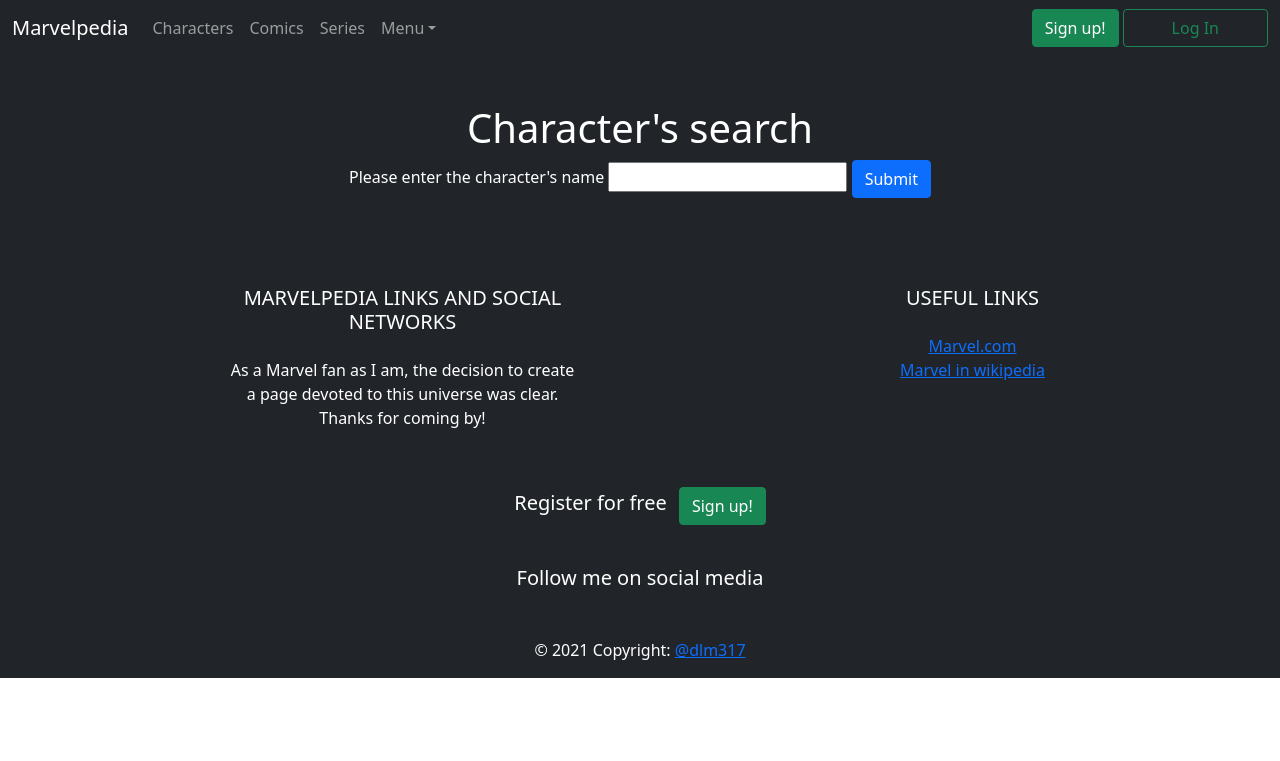
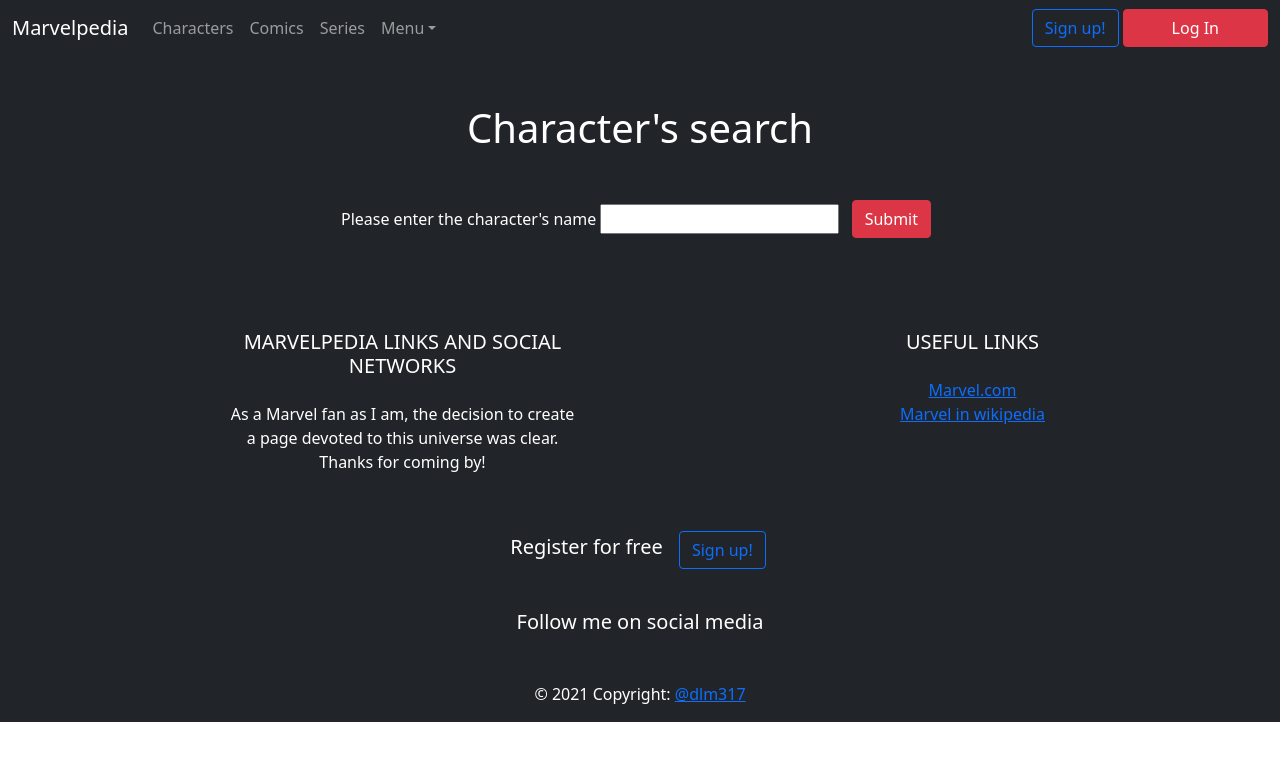
Before and after one commit to dmoreira317/marvel_site, a Django app: page /pages/characters/ in a window 1280 px wide. Shown: the top 761 px of the page. Run offline with Django 3.2, Linux system fonts and the light colour scheme.

Commit message:
Trying new color for the buttons

```diff
--- a/marvelpedia/marvelpedia/templates/marvelapp01/characters.html
+++ b/marvelpedia/marvelpedia/templates/marvelapp01/characters.html
@@ -10,10 +10,9 @@
 <!--content-->
     <div class="my-5">
         <h1 class="text-white text-center">Character's search</h1>
-        <form action="{% url 'marvelapp01:characters_search' %}" method="get" class="text-center">
+        <form action="{% url 'marvelapp01:characters_search' %}" method="get" class="text-center mt-5">
             <span class="text-white"> Please enter the character's name </span><input type="text" name="name" id="name">
-            <input type="submit" value="Submit" class="btn btn-primary">
-
+            <input type="submit" value="Submit" class="btn btn-danger mx-2 mb-1">
         </form>
     </div>
 {% endblock %}
--- a/marvelpedia/marvelpedia/templates/marvelapp01/login.html
+++ b/marvelpedia/marvelpedia/templates/marvelapp01/login.html
@@ -31,7 +31,7 @@
             </div>
             <div class="form-row mx-4 align-items-center">
                 <div class="container text-center">
-                    <button class="btn btn-primary mx-4 my-3 px-4" type="submit">Submit</button>
+                    <button class="btn btn-danger mx-4 my-3 px-4" type="submit">Submit</button>
                 </div>
             </div>
         </form>
--- a/marvelpedia/marvelpedia/templates/marvelapp01/sign_up_form.html
+++ b/marvelpedia/marvelpedia/templates/marvelapp01/sign_up_form.html
@@ -57,7 +57,7 @@
                 </div>
                 <div class="form-row mx-4 align-items-center">
                     <div class="container text-center">
-                        <button class="btn btn-primary mx-4 my-3 px-4" type="submit">Submit</button>
+                        <button class="btn btn-danger mx-4 my-3 px-4" type="submit">Submit</button>
                     </div>
                 </div>
             </div>
@@ -65,7 +65,7 @@
     </div>
 </div>
 <div>
-{% if form.errors %}
+{% if error %}
 
     {{form.username.errors.as_text}}
     # this will remove the `<ul></ul>` tag that django generates by default
--- a/marvelpedia/marvelpedia/templates/marvelapp01/template1.html
+++ b/marvelpedia/marvelpedia/templates/marvelapp01/template1.html
@@ -58,10 +58,10 @@
               <form class="d-flex">
 
                 {% if request.user.is_authenticated %}
-                  <a href="{% url 'marvelapp01:signout' %}" class="btn btn-outline-success px-5">Log Out</a>
+                  <a href="{% url 'marvelapp01:signout' %}" class="btn btn-outline-danger px-5">Log Out</a>
                 {% else %}
-                <a href="{% url 'marvelapp01:sign_up_form' %}" class="btn btn-success btn-rounded mx-1">Sign up!</a>
-                <a href="{% url 'marvelapp01:login' %}" class="btn btn-outline-success px-5">Log In</a>
+                <a href="{% url 'marvelapp01:sign_up_form' %}" class="btn btn-outline-primary mx-1">Sign up!</a>
+                <a href="{% url 'marvelapp01:login' %}" class="btn btn-danger btn-rounded px-5">Log In</a>
                 {% endif %}
               </form>
             </div>
@@ -153,7 +153,7 @@
             <h5 class="mb-1 text-white">Register for free</h5>
           </li>
           <li class="list-inline-item">
-            <a href="{% url 'marvelapp01:sign_up_form' %}" class="btn btn-success btn-rounded">Sign up!</a>
+            <a href="{% url 'marvelapp01:sign_up_form' %}" class="btn btn-outline-primary mx-1">Sign up!</a>
           </li>
         </ul>
         {% endif %}
@@ -164,8 +164,8 @@
         <!-- Social buttons -->
           <div class="align-content-center text-center">
             <h5 class="text-white">Follow me on social media</h5>
-            <a href="https://github.com/dmoreira317" role="button" target="_blank"><i class="fa fa-github fa-4x col-lg-2 mx-2"></i></a>
-            <a href="https://www.linkedin.com/in/diego-moreira-a60a68185" role="button" target="_blank"><i class="fa fa-linkedin in fa-4x col-lg-2 mx-2"></i></a>
+            <a href="https://github.com/dmoreira317" role="button" target="_blank"><i class="fa fa-github fa-4x col-sm mx-1"></i></a>
+            <a href="https://www.linkedin.com/in/diego-moreira-a60a68185" role="button" target="_blank"><i class="fa fa-linkedin in fa-4x col-sm mx-1"></i></a>
           </div>
         <!-- Social buttons -->
 
```
Also changed, not shown: marvelpedia/db.sqlite3.
